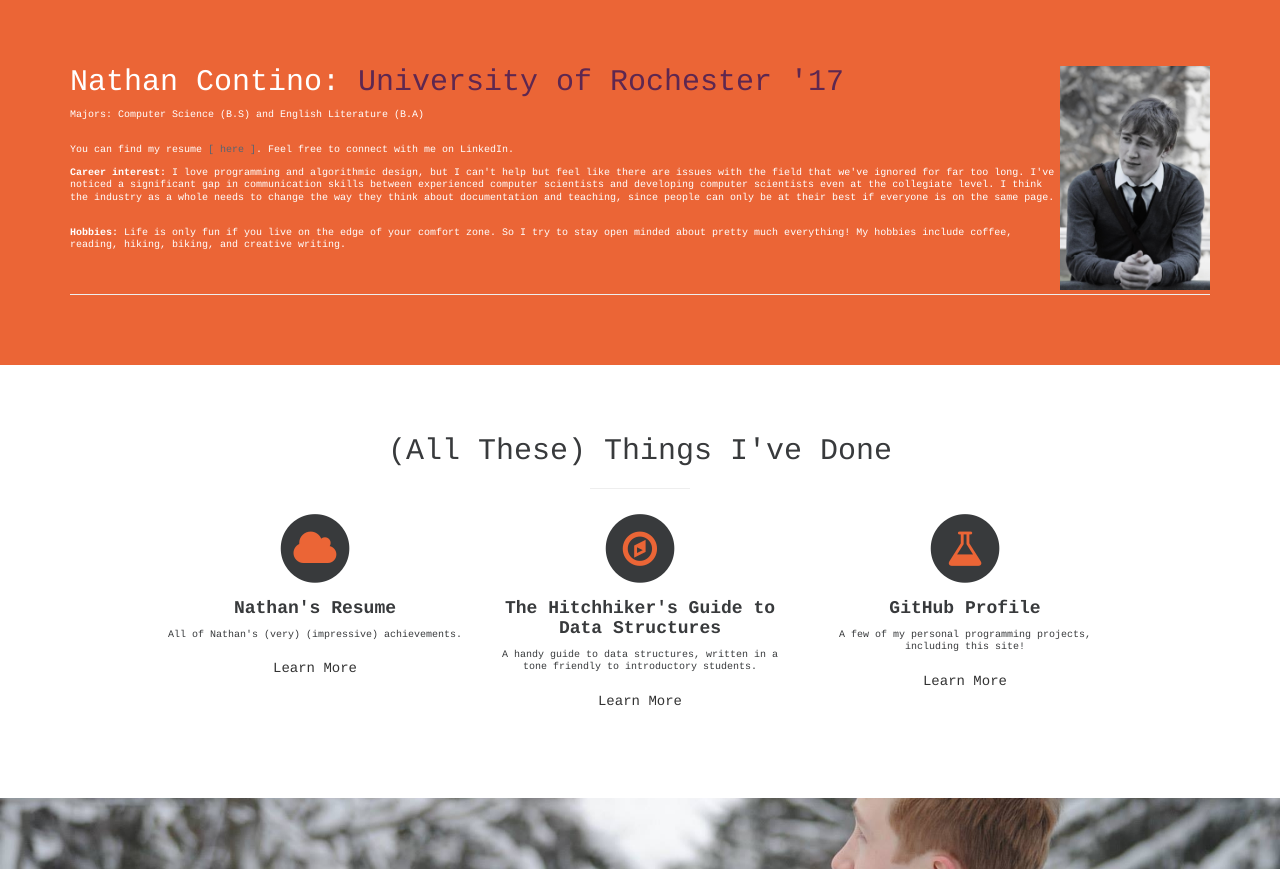
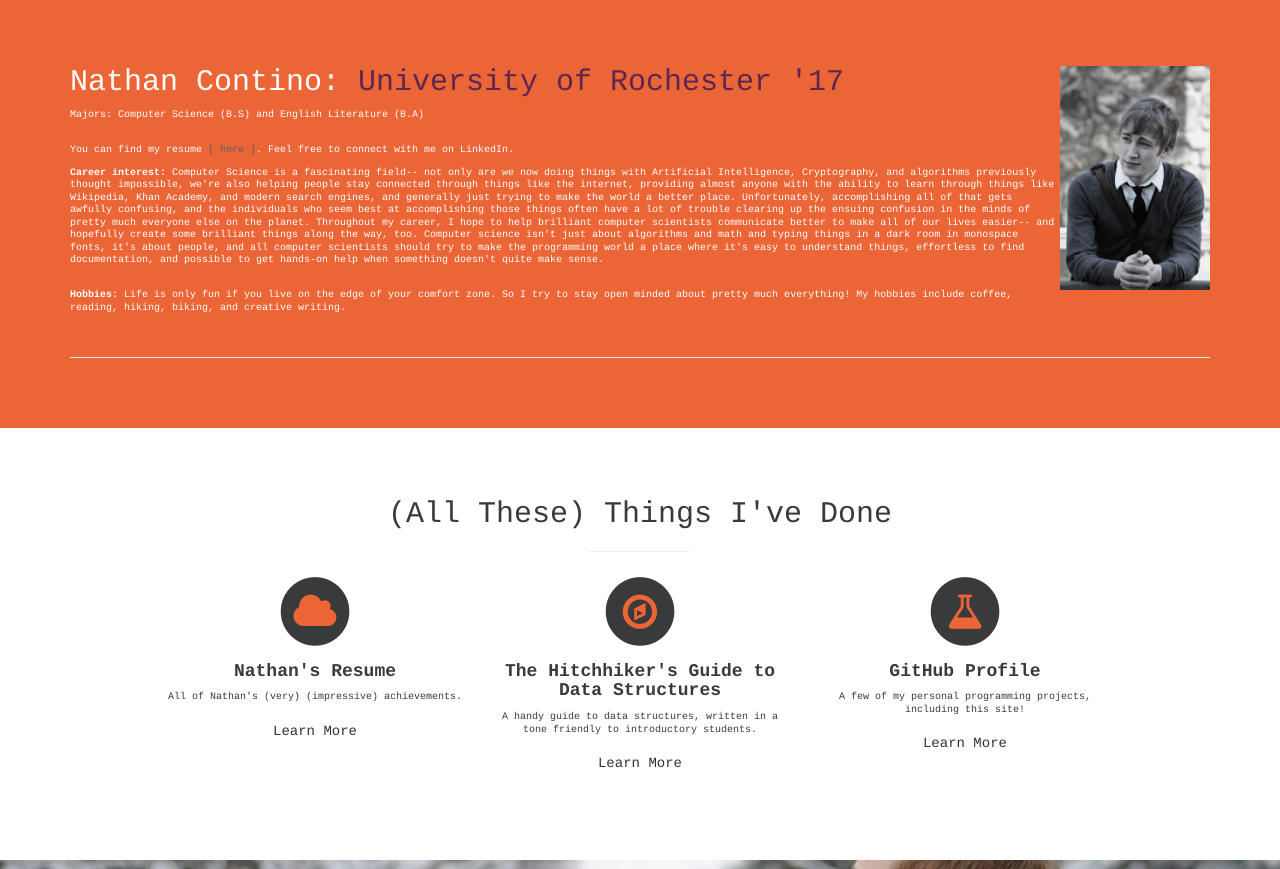
Before and after one commit to nathan-contino/nathan-contino.github.io, a Jekyll site: the page built from index.html, in a window 1280 px wide, cut to the strip 904-1773 px from the top of the page. Built offline with Jekyll 4.4.1, drawn with Linux system fonts in a browser that asks for light colours.

Commit message:
font fix, bio update
Former-commit-id: 7c56bfd08954cd2db63e2a5380b0f3eb900e781b [formerly edf9237c9fd4abfbaa473cf537b679be6c90f7e0] [formerly 3c764013067a099c06b0c0c8a53446555298375d [formerly 0547d0e2e5f34ef0ba0462c706c0af142094a3df]]
Former-commit-id: db6a8ee0ef59b5ab22112b384b893b1b30752076 [formerly 1c0e9a97207dbb67c3fded0a733155024e5a4e93]
Former-commit-id: 871d99b842fbc5bbcce9caa3dbb71ed47cd9cb38

```diff
--- a/_includes/about.html
+++ b/_includes/about.html
@@ -10,7 +10,7 @@
                 <p align="left" size="25">You can find my resume
                 <a href="{{ site.baseurl }}public/Nathan_Contino_Resume.pdf"> [ here ]</a>. Feel free to connect with me on LinkedIn.<br/>
                 <p><b align="left">Career interest:</b>
-                  I love programming and algorithmic design, but I can't help but feel like there are issues with the field that we've ignored for far too long. I've noticed a significant gap in communication skills between experienced computer scientists and developing computer scientists even at the collegiate level. I think the industry as a whole needs to change the way they think about documentation and teaching, since people can only be at their best if everyone is on the same page.</p><br/>
+                  Computer Science is a fascinating field-- not only are we now doing things with Artificial Intelligence, Cryptography, and algorithms previously thought impossible, we're also helping people stay connected through things like the internet, providing almost anyone with the ability to learn through things like Wikipedia, Khan Academy, and modern search engines, and generally just trying to make the world a better place. Unfortunately, accomplishing all of that gets awfully confusing, and the individuals who seem best at accomplishing those things often have a lot of trouble clearing up the ensuing confusion in the minds of pretty much everyone else on the planet. Throughout my career, I hope to help brilliant computer scientists communicate better to make all of our lives easier-- and hopefully create some brilliant things along the way, too. Computer science isn't just about algorithms and math and typing things in a dark room in monospace fonts, it's about people, and all computer scientists should try to make the programming world a place where it's easy to understand things, effortless to find documentation, and possible to get hands-on help when something doesn't quite make sense. </p><br/>
                 <p><b align="left">Hobbies:</b>
                   Life is only fun if you live on the edge of your comfort zone. So I try to stay open minded about pretty much everything!
                   My hobbies include coffee, reading, hiking, biking, and creative writing.</p></p><br/>
```
Also changed, not shown: css/bootstrap.min.css.
